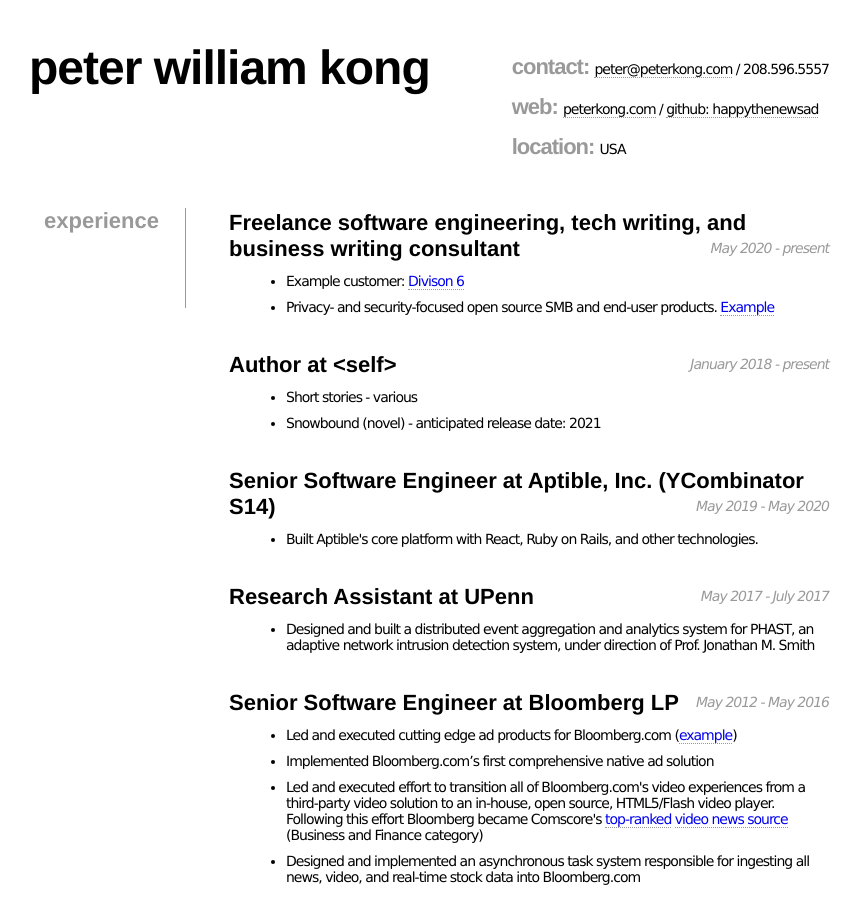
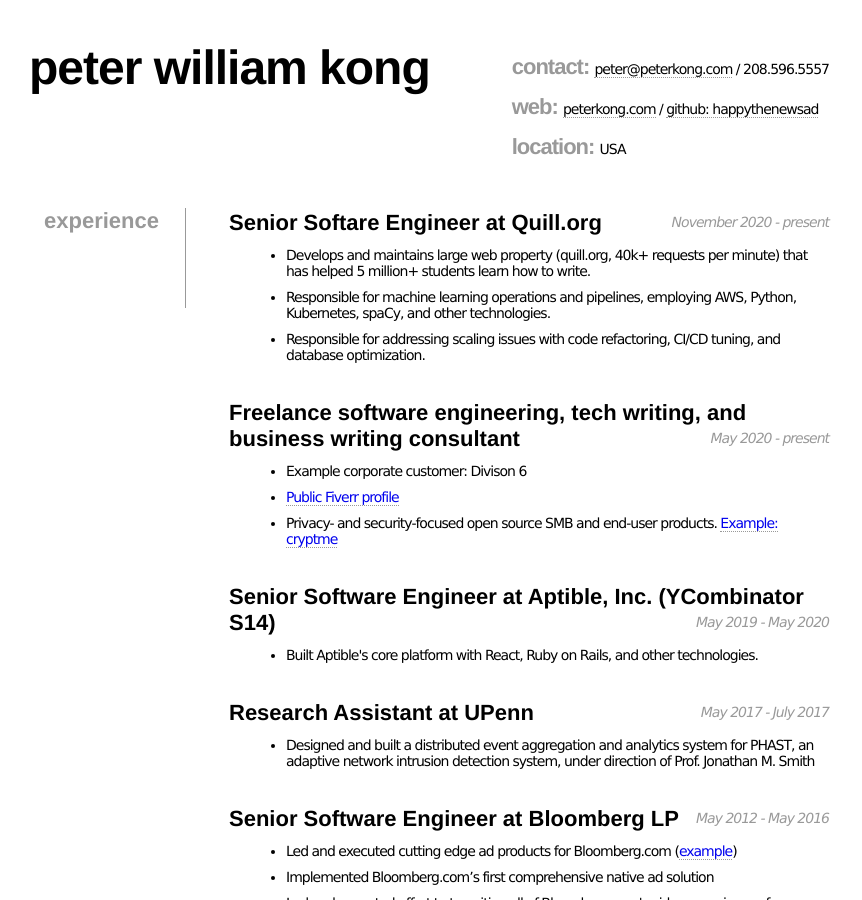
Before and after one commit to happythenewsad/jekyll_pkcom, a Jekyll site: the page built from resume.html, in a window 1280 px wide and 900 px high. Shown: the whole window, without its empty margins (211-1073 px from the left). Built offline with Jekyll 4.4.1, drawn with Linux system fonts in a browser that asks for light colours; some of the changed text lies outside the part shown.

Commit message:
update resume

```diff
--- a/resume.html
+++ b/resume.html
@@ -36,23 +36,25 @@
 
 			<dd>
 				<h2>
+					Senior Softare Engineer at Quill.org
+					<span>November 2020 - present</span>
+				</h2>
+				<ul>
+					<li>Develops and maintains large web property (quill.org, 40k+ requests per minute) that has helped 5 million+ students learn how to write. </li>
+					<li> Responsible for machine learning operations and pipelines, employing AWS, Python, Kubernetes, spaCy, and other technologies.</li>
+					<li> Responsible for addressing scaling issues with code refactoring, CI/CD tuning, and database optimization.</li>
+				</ul>
+				<h2>
 					Freelance software engineering, tech writing, and business writing consultant
 					<span>May 2020 - present</span>
 				</h2>
 				<ul>
-					<li> Example customer: <a href="https://division6.co/"> Divison 6 </a>
+					<li> Example corporate customer:  Divison 6 </a>
 					</li>
-					<li> Privacy- and security-focused open source SMB and end-user products. <a href="https://github.com/happythenewsad/cryptme"> Example </a> </li>
+					<li>  <a href="https://www.fiverr.com/happythenewsad">Public Fiverr profile</a></li>
+					<li> Privacy- and security-focused open source SMB and end-user products. <a href="https://github.com/happythenewsad/cryptme"> Example: cryptme </a> </li>
 				</ul>
 
-				<h2>
-					Author at &lt;self&gt;
-					<span>January 2018 - present</span>
-				</h2>
-				<ul>
-					<li> Short stories - various</li>
-					<li> Snowbound (novel) - anticipated release date: 2021</li>
-				</ul>
 
 				<h2>Senior Software Engineer at Aptible, Inc. (YCombinator S14)
 					<span>May 2019 - May 2020</span>
@@ -192,7 +194,7 @@
 						<li><span class="accent">Machine Learning: </span>Numpy, scikit-learn, pandas, TensorFlow</li>
 						<li><span class="accent">Languages and markup:</span> Python, JavaScript, Ruby, C++, HTML, CSS, XML, etc</li>
 						<li><span class="accent">Datastores:</span> Spark, Kafka, MySQL, SQLite, PostgreSQL </li>
-						<li><span class="accent">Tools/Frameworks:</span> Ruby on Rails, Node, Git, Amazon AWS, Heroku, Apache, VMWare, VirtualBox, Docker, and much more</li>
+						<li><span class="accent">Tools/Frameworks:</span> Ruby on Rails, Git, Amazon AWS, Heroku, Apache, and much more</li>
 						<li><span class="accent">Systems:</span> OS X, Linux (Ubuntu, CentOS, Red Hat)</li>
 					</ul>
 				<div style="display:none">
```
